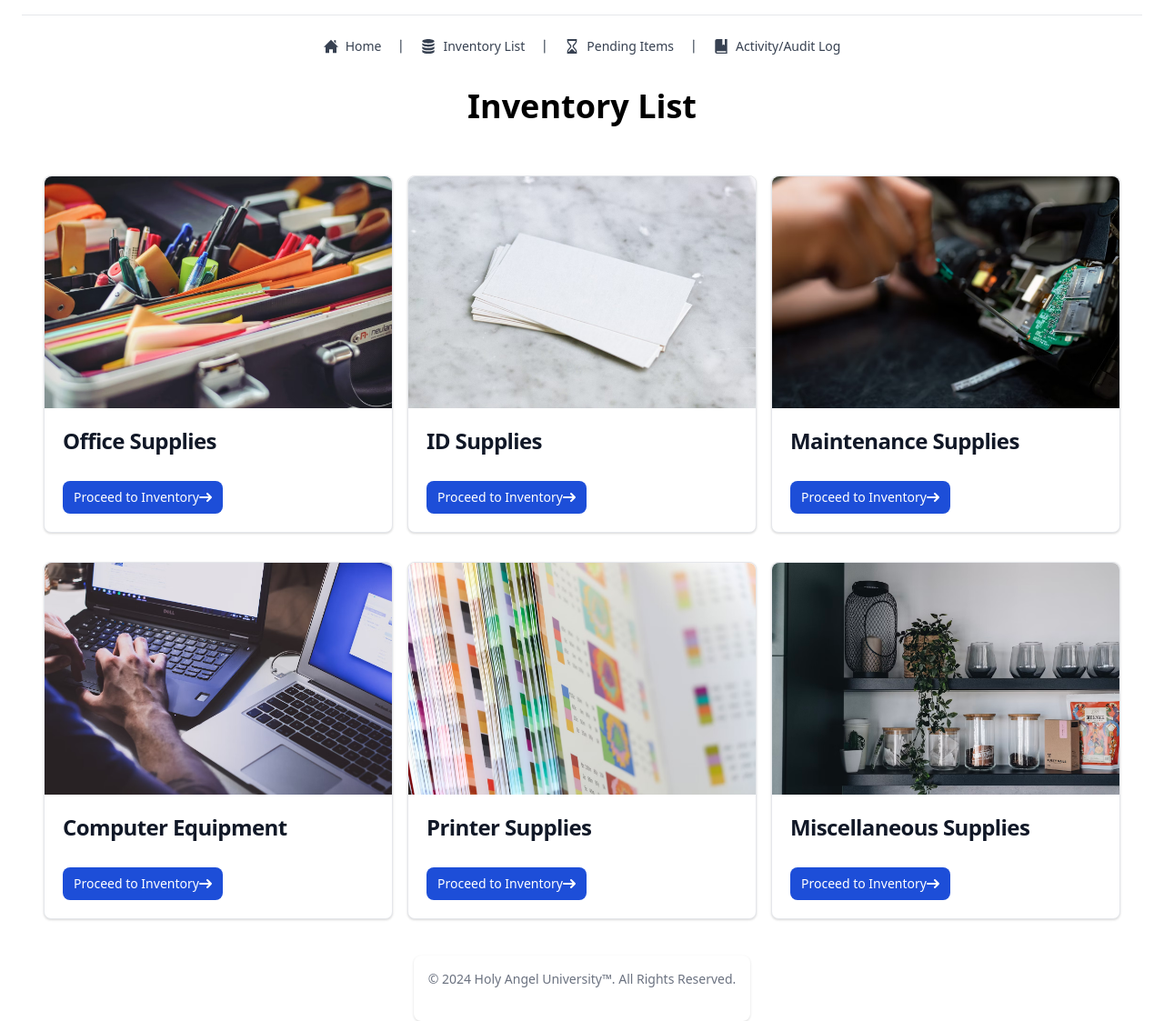
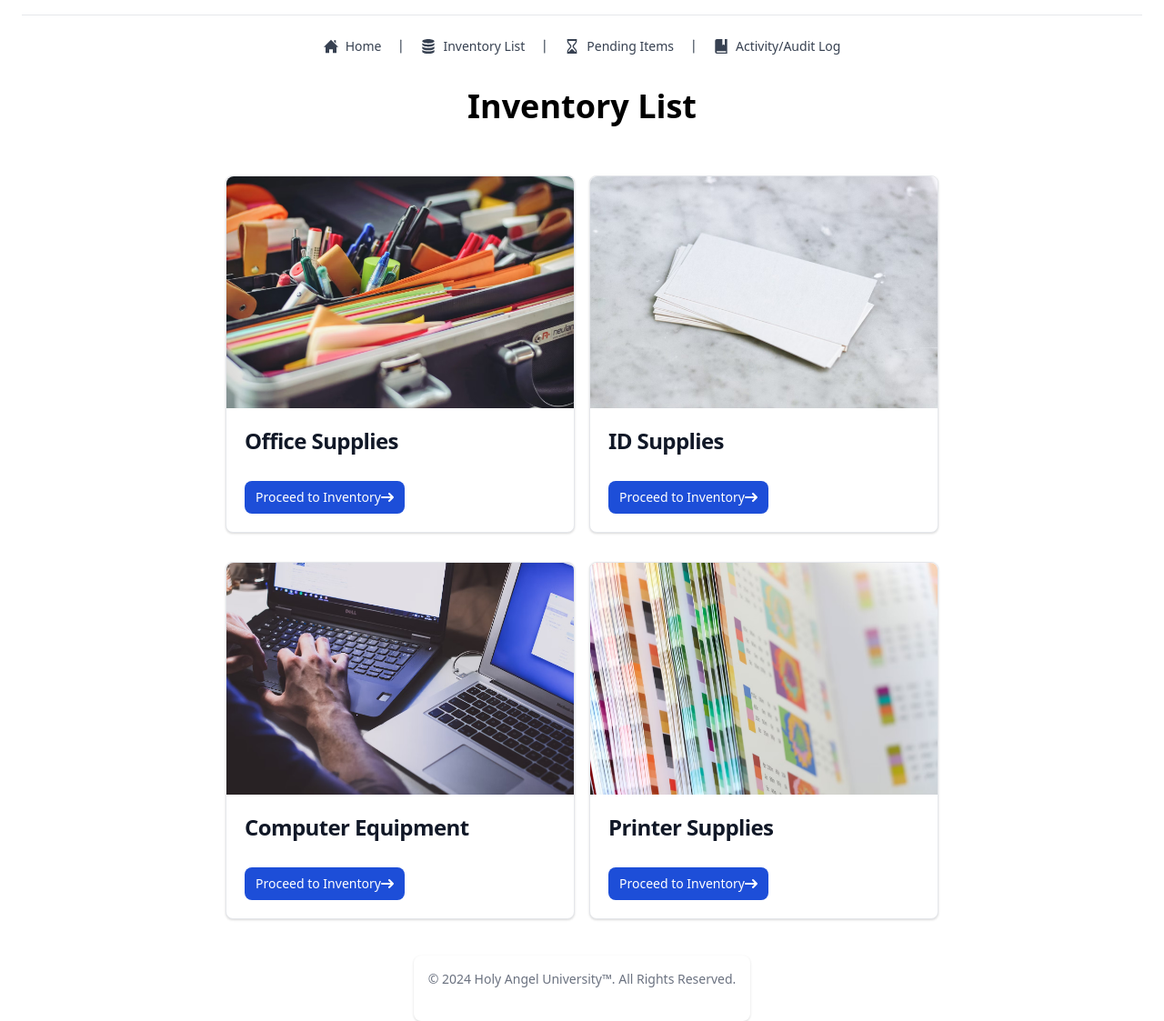
Before and after one commit to kojmallari/inventory_asys, a PHP site: page /inventory_menu.php in a window 1280 px wide. Shown: the part 180-1303 px from the top of the page at 91% size. Run offline with PHP 8.4, Linux system fonts and the light colour scheme; a user stored in the database is signed in; some libraries are stand-ins or nearby versions.

Commit message:
Add files via upload

```diff
--- a/inventory/inventory_menu.php
+++ b/inventory/inventory_menu.php
@@ -112,20 +112,6 @@ if (!isset($_SESSION['username'])) {
                         </a>
                     </div>
                 </div>
-                <div class="max-w-sm bg-white border border-gray-200 rounded-lg shadow dark:bg-gray-800 dark:border-gray-700">
-                    <a href="#">
-                        <img class="rounded-t-lg" src="uploads/maintenance.avif" alt="id-card"/>
-                    </a>
-                    <div class="p-5">
-                        <h5 class="mb-7 text-2xl font-bold tracking-tight text-gray-900 dark:text-white">Maintenance Supplies</h5>
-                        <a href="#" class="inline-flex items-center px-3 py-2 text-sm font-medium text-center text-white bg-blue-700 rounded-lg hover:bg-blue-800 focus:ring-4 focus:outline-none focus:ring-blue-300 dark:bg-blue-600 dark:hover:bg-blue-700 dark:focus:ring-blue-800">
-                            Proceed to Inventory
-                            <svg class="rtl:rotate-180 w-3.5 h-3.5 ms-2" aria-hidden="true" xmlns="http://www.w3.org/2000/svg" fill="none" viewBox="0 0 14 10">
-                                <path stroke="currentColor" stroke-linecap="round" stroke-linejoin="round" stroke-width="2" d="M1 5h12m0 0L9 1m4 4L9 9"/>
-                            </svg>
-                        </a>
-                    </div>
-                </div>
             </div>
             <div class="flex justify-center space-x-4 mt-8">
                 <div class="max-w-sm bg-white border border-gray-200 rounded-lg shadow dark:bg-gray-800 dark:border-gray-700">
@@ -156,20 +142,6 @@ if (!isset($_SESSION['username'])) {
                         </a>
                     </div>
                 </div>
-                <div class="max-w-sm bg-white border border-gray-200 rounded-lg shadow dark:bg-gray-800 dark:border-gray-700">
-                    <a href="#">
-                        <img class="rounded-t-lg" src="uploads/utility.avif" alt="id-card"/>
-                    </a>
-                    <div class="p-5">
-                        <h5 class="mb-7 text-2xl font-bold tracking-tight text-gray-900 dark:text-white">Miscellaneous Supplies</h5>
-                        <a href="#" class="inline-flex items-center px-3 py-2 text-sm font-medium text-center text-white bg-blue-700 rounded-lg hover:bg-blue-800 focus:ring-4 focus:outline-none focus:ring-blue-300 dark:bg-blue-600 dark:hover:bg-blue-700 dark:focus:ring-blue-800">
-                            Proceed to Inventory
-                            <svg class="rtl:rotate-180 w-3.5 h-3.5 ms-2" aria-hidden="true" xmlns="http://www.w3.org/2000/svg" fill="none" viewBox="0 0 14 10">
-                                <path stroke="currentColor" stroke-linecap="round" stroke-linejoin="round" stroke-width="2" d="M1 5h12m0 0L9 1m4 4L9 9"/>
-                            </svg>
-                        </a>
-                    </div>
-                </div>
             </div>
 
             <br>
```
